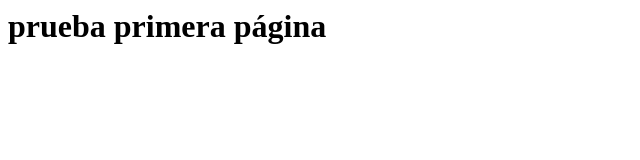
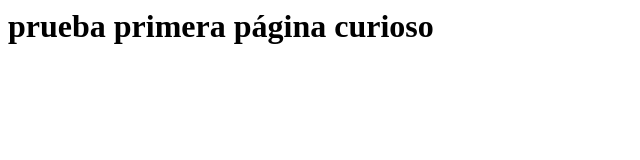
Before and after one commit to elcontemplador/git_practice, a plain HTML site: page index.html in a window 1280 px wide. Shown: the whole page, without its empty margins (0-640 px from the left). Drawn offline with Linux system fonts and the light colour scheme.

Commit message:
Update index.html

```diff
--- a/index.html
+++ b/index.html
@@ -1 +1 @@
-<h1> prueba primera página <h1>
+<h1> prueba primera página curioso <h1>
```
